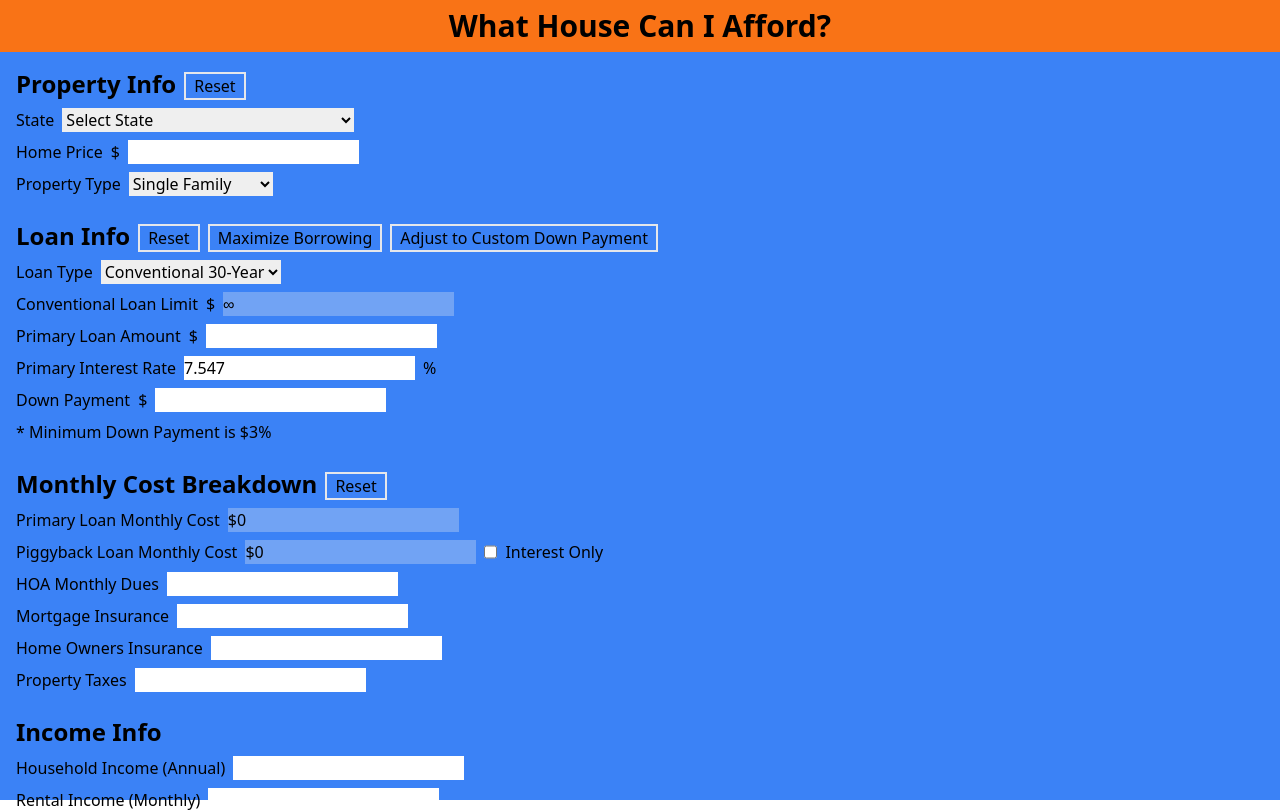
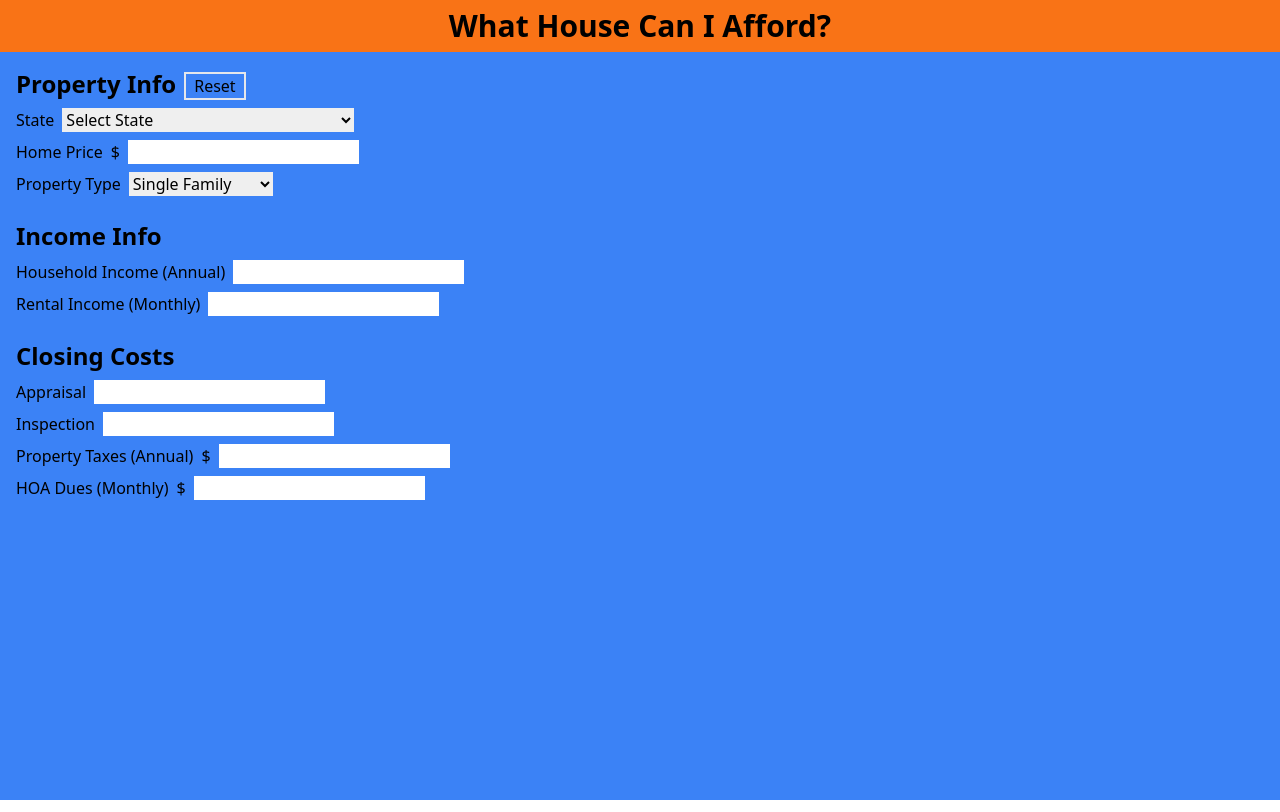
Before and after one commit to samueltanner/mortgage_app, a Next.js app: page / in a window 1280 px wide. Shown: the top 812 px of the page. Built offline with nearby package versions, Linux system fonts and the light colour scheme.

Commit message:
adds more logic to loan type

```diff
--- a/src/components/LoanInfoCard.tsx
+++ b/src/components/LoanInfoCard.tsx
@@ -54,7 +54,7 @@ export const LoanInfoCard = ({
 }: Props) => {
   useEffect(() => {
     resetLoanVars()
-  }, [homePrice, propertyType, loanType])
+  }, [homePrice, propertyType])
 
   const resetLoanVars = () => {
     setPrimaryLoanAmount('')
@@ -62,6 +62,11 @@ export const LoanInfoCard = ({
     setPiggyBackLoanAmount('')
     setDownPayment('')
     setPrimaryInterestRate(7.547)
+    if (!['conventional', 'fha'].includes(loanType)) {
+      setLoanType('conventional')
+    }
+
+    setLoanType('conventional')
   }
 
   const cleanDownPayment = getCleanNumber(downPayment)
@@ -69,7 +74,7 @@ export const LoanInfoCard = ({
   const cleanPrimaryLoanAmount = getCleanNumber(primaryLoanAmount)
   const cleanMinDownPayment =
     cleanHomePrice *
-    (loanType === 'conventional' ? 0.03 : loanType === 'fha' ? 0.035 : 0.1)
+    (loanType === 'conventional' ? 0.03 : loanType === 'fha' ? 0.035 : 0.15)
   const loanLimit =
     loanType === 'conventional' || loanType === 'piggyback'
       ? conventionalLoanLimit
@@ -243,10 +248,15 @@ export const LoanInfoCard = ({
           <option value="conventional">Conventional 30-Year</option>
           <option value="fha">FHA</option>
           <option value="piggyback" disabled={piggyBackImpossible()}>
-            Piggyback
+            Piggyback{' '}
+            {propertyType !== 1 && '* Usually Not Possible on Multifamily *'}
           </option>
-          <option value="jumbo" disabled={jumboImpossible()}>
-            Jumbo
+          <option
+            value={`jumbo`}
+            disabled={jumboImpossible() || propertyType !== 1}
+          >
+            Jumbo{' '}
+            {propertyType !== 1 && '* Usually Not Possible on Multifamily *'}
           </option>
         </select>
       </span>
--- a/src/components/MonthlyCostsCard.tsx
+++ b/src/components/MonthlyCostsCard.tsx
@@ -56,7 +56,7 @@ export const MonthlyCostsBreakdown = ({
         <label>Primary Loan Monthly Cost</label>
         <input
           disabled
-          value={primaryLoanMonthlyCost.toLocaleString('en-US', {
+          value={primaryLoanMonthlyCost?.toLocaleString('en-US', {
             style: 'currency',
             currency: 'USD',
             maximumFractionDigits: 0,
@@ -67,7 +67,7 @@ export const MonthlyCostsBreakdown = ({
         <label>Piggyback Loan Monthly Cost</label>
         <input
           disabled
-          value={piggyBackMonthlyCost.toLocaleString('en-US', {
+          value={piggyBackMonthlyCost?.toLocaleString('en-US', {
             style: 'currency',
             currency: 'USD',
             maximumFractionDigits: 0,
--- a/src/pages/index.tsx
+++ b/src/pages/index.tsx
@@ -121,6 +121,7 @@ export default function Home() {
               setPropertyType={setPropertyType}
             />
 
+            {homePrice && (
               <LoanInfoCard
                 loanType={loanType}
                 conventionalLoanLimit={conventionalLoanLimit}
@@ -144,7 +145,9 @@ export default function Home() {
                 piggyBackLoanAmount={piggyBackLoanAmount}
                 setPiggyBackLoanAmount={setPiggyBackLoanAmount}
               />
+            )}
 
+            {primaryLoanAmount && (
               <MonthlyCostsBreakdown
                 primaryLoanAmount={primaryLoanAmount}
                 primaryInterestRate={primaryInterestRate}
@@ -152,6 +155,7 @@ export default function Home() {
                 piggyBackLoanAmount={piggyBackLoanAmount}
                 FHAInterestRate={FHAInterestRate}
               />
+            )}
 
             <div className="flex flex-col gap-2">
               <p className="text-2xl font-bold">Income Info</p>
```
Lines whose indentation alone changed are shown as unchanged.
